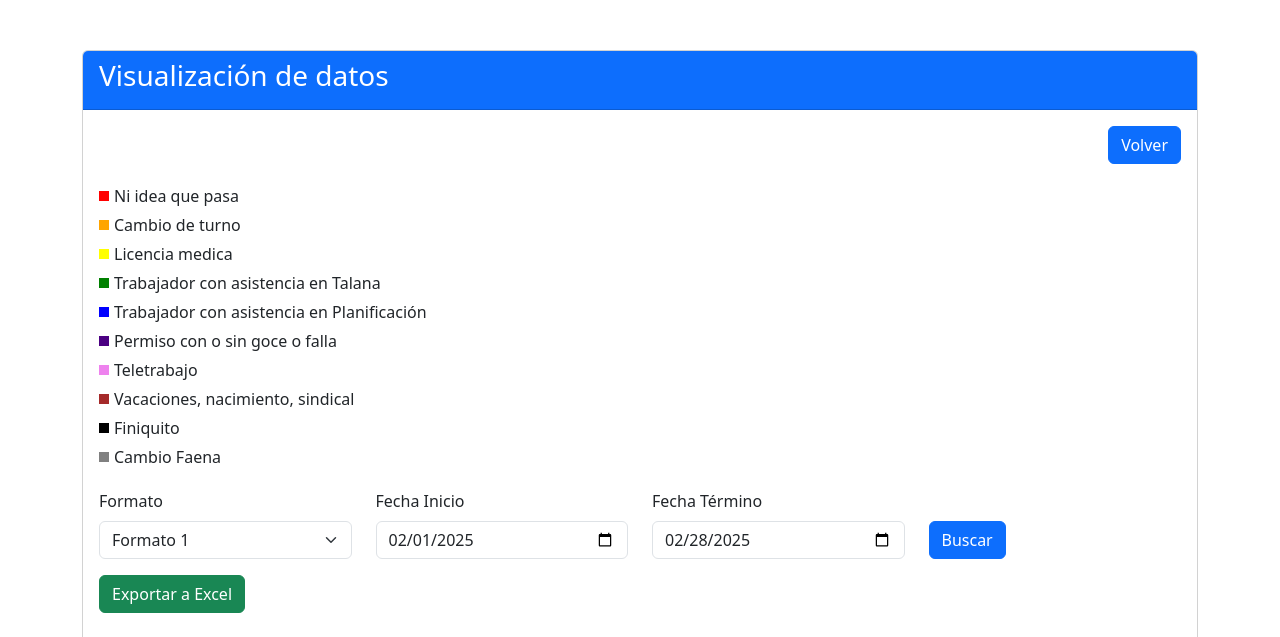
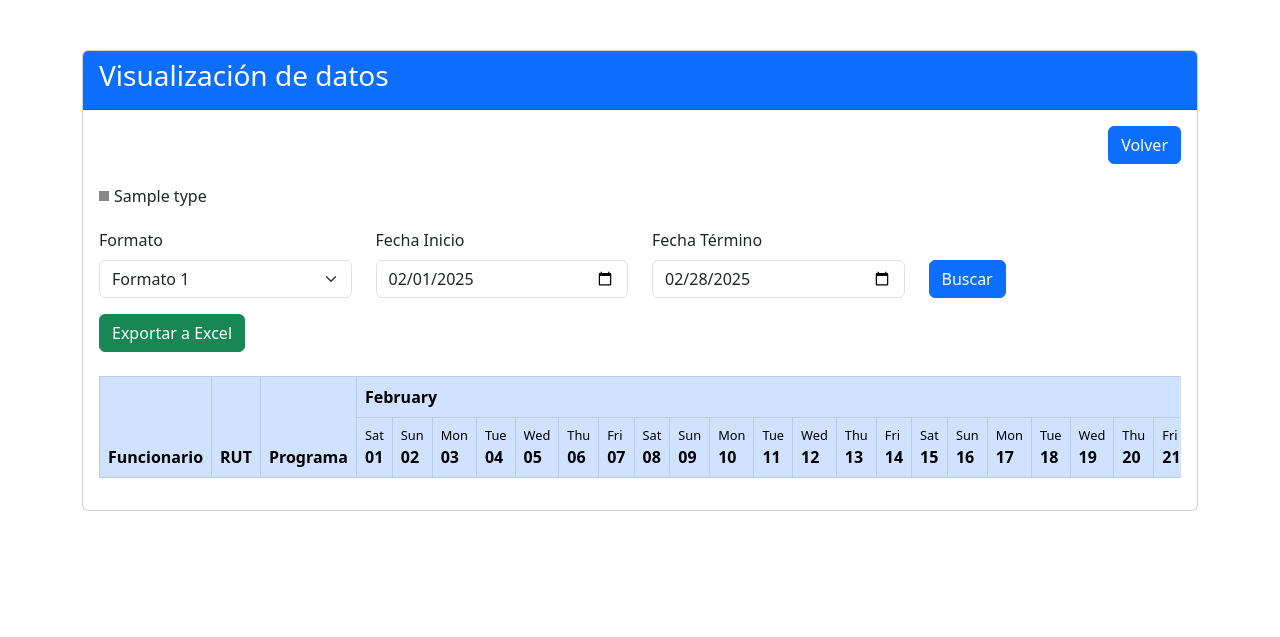
Before and after one commit to sickiqq/inputs, a PHP site: page /visualizar.php in a window 1280 px wide. Shown: the top 637 px of the page. After the commit the page ends 511 px from the top, so only its background shows below. Run offline with PHP 8.4, Linux system fonts and the light colour scheme; tables that the repository leaves empty or names only in its code hold one stand-in row (values such as "Sample post"); lists and menus that the app fills with data are empty.

Commit message:
tipos de eventos dinamicos

```diff
--- a/visualizar.php
+++ b/visualizar.php
@@ -65,7 +65,7 @@ function getEventsFromDatabase($conn, $fecha_inicio, $fecha_termino) {
 }
 
 // Función para generar la matriz de asistencia
-function generateAttendanceMatrix($datos, $events, $fecha_inicio, $fecha_termino) {
+function generateAttendanceMatrix($datos, $events, $fecha_inicio, $fecha_termino, $eventColors) {
     $attendance = [];
     $dates = [];
     $months = [];
@@ -122,7 +122,7 @@ function generateAttendanceMatrix($datos, $events, $fecha_inicio, $fecha_termino
 
         if (isset($attendance[$employee]) && isset($attendance[$employee]['days'][$date])) {
             $attendance[$employee]['days'][$date]['event'] = $eventType;
-            $attendance[$employee]['days'][$date]['eventColor'] = getEventColor($eventType);
+            $attendance[$employee]['days'][$date]['eventColor'] = getEventColor($eventType, $eventColors);
         } else {
             $unlinkedEvents[] = $event;
         }
@@ -141,21 +141,25 @@ function saveEvent($conn, $identificador, $nombre, $fecha, $event_type) {
     $stmt->close();
 }
 
+// Función para obtener el color asociado a un tipo de evento desde la base de datos
+function getEventColors($conn) {
+    $colors = [];
+    $sql = "SELECT nombre, color_html FROM event_types";
+    $result = $conn->query($sql);
+    if ($result->num_rows > 0) {
+        while ($row = $result->fetch_assoc()) {
+            $colors[$row['nombre']] = $row['color_html'];
+        }
+    }
+    return $colors;
+}
+
+// Obtener colores de eventos
+$eventColors = getEventColors($conn);
+
 // Función para obtener el color asociado a un tipo de evento
-function getEventColor($event_type) {
-    $colors = [
-        "Ni idea que pasa" => "#FF0000",
-        "Cambio de turno" => "#FFA500",
-        "Licencia medica" => "#FFFF00",
-        "Trabajador con asistencia en Talana" => "#008000",
-        "Trabajador con asistencia en Planificación" => "#0000FF",
-        "Permiso con o sin goce o falla" => "#4B0082",
-        "Teletrabajo" => "#EE82EE",
-        "Vacaciones, nacimiento, sindical" => "#A52A2A",
-        "Finiquito" => "#000000",
-        "Cambio Faena" => "#808080"
-    ];
-    return $colors[$event_type] ?? "#FFFFFF";
+function getEventColor($event_type, $eventColors) {
+    return $eventColors[$event_type] ?? "#FFFFFF";
 }
 
 $fecha_inicio = isset($_GET['fecha_inicio']) ? $_GET['fecha_inicio'] : date('Y-m-01');
@@ -188,7 +192,7 @@ if ($formato == '1') {
 }
 
 $events = getEventsFromDatabase($conn, $fecha_inicio, $fecha_termino);
-list($attendance, $dates, $months, $unlinkedEvents) = generateAttendanceMatrix($datos, $events, $fecha_inicio, $fecha_termino);
+list($attendance, $dates, $months, $unlinkedEvents) = generateAttendanceMatrix($datos, $events, $fecha_inicio, $fecha_termino, $eventColors);
 
 $conn->close();
 ?>
@@ -264,36 +268,11 @@ $conn->close();
         select option {
             color: black;
         }
-        select option[value="Ni idea que pasa"] {
-            color: #FF0000;
+        <?php foreach ($eventColors as $eventName => $color): ?>
+        select option[value="<?php echo $eventName; ?>"] {
+            color: <?php echo $color; ?>;
         }
-        select option[value="Cambio de turno"] {
-            color: #FFA500;
-        }
-        select option[value="Licencia medica"] {
-            color: #FFFF00;
-        }
-        select option[value="Trabajador con asistencia en Talana"] {
-            color: #008000;
-        }
-        select option[value="Trabajador con asistencia en Planificación"] {
-            color: #0000FF;
-        }
-        select option[value="Permiso con o sin goce o falla"] {
-            color: #4B0082;
-        }
-        select option[value="Teletrabajo"] {
-            color: #EE82EE;
-        }
-        select option[value="Vacaciones, nacimiento, sindical"] {
-            color: #A52A2A;
-        }
-        select option[value="Finiquito"] {
-            color: #000000;
-        }
-        select option[value="Cambio Faena"] {
-            color: #808080;
-        }
+        <?php endforeach; ?>
         .nowrap {
             white-space: nowrap;
         }
@@ -379,16 +358,9 @@ $conn->close();
                 </div>
 
                 <div class="legend">
-                    <div class="legend-item"><span class="event-color" style="background-color: #FF0000;"></span>Ni idea que pasa</div>
-                    <div class="legend-item"><span class="event-color" style="background-color: #FFA500;"></span>Cambio de turno</div>
-                    <div class="legend-item"><span class="event-color" style="background-color: #FFFF00;"></span>Licencia medica</div>
-                    <div class="legend-item"><span class="event-color" style="background-color: #008000;"></span>Trabajador con asistencia en Talana</div>
-                    <div class="legend-item"><span class="event-color" style="background-color: #0000FF;"></span>Trabajador con asistencia en Planificación</div>
-                    <div class="legend-item"><span class="event-color" style="background-color: #4B0082;"></span>Permiso con o sin goce o falla</div>
-                    <div class="legend-item"><span class="event-color" style="background-color: #EE82EE;"></span>Teletrabajo</div>
-                    <div class="legend-item"><span class="event-color" style="background-color: #A52A2A;"></span>Vacaciones, nacimiento, sindical</div>
-                    <div class="legend-item"><span class="event-color" style="background-color: #000000;"></span>Finiquito</div>
-                    <div class="legend-item"><span class="event-color" style="background-color: #808080;"></span>Cambio Faena</div>
+                    <?php foreach ($eventColors as $eventName => $color): ?>
+                    <div class="legend-item"><span class="event-color" style="background-color: <?php echo $color; ?>;"></span><?php echo $eventName; ?></div>
+                    <?php endforeach; ?>
                 </div>
 
                 <form method="get" action="visualizar.php">
@@ -451,12 +423,12 @@ $conn->close();
                                     <td class="nowrap"><?php echo escape($info['program']); ?></td>
                                     <?php foreach ($dates as $date): ?>
                                         <?php
-                                            $eventColor = isset($info['days'][$date]['event']) ? getEventColor($info['days'][$date]['event']) : '';
+                                            $eventColor = isset($info['days'][$date]['event']) ? getEventColor($info['days'][$date]['event'], $eventColors) : '';
                                             $noExitClass = isset($info['days'][$date]) && $info['days'][$date]['noExit'] ? 'no-exit' : '';
                                             $unlinkedEvent = array_filter($unlinkedEvents, function($event) use ($employee, $date) {
                                                 return $event['nombre'] === $employee && getDateOnly($event['fecha']) === $date;
                                             });
-                                            $unlinkedEventColor = !empty($unlinkedEvent) ? getEventColor(reset($unlinkedEvent)['event_type']) : '';
+                                            $unlinkedEventColor = !empty($unlinkedEvent) ? getEventColor(reset($unlinkedEvent)['event_type'], $eventColors) : '';
                                         ?>
                                         <td class="attendance-cell <?php echo $noExitClass; ?>" data-employee="<?php echo escape($employee); ?>" data-date="<?php echo escape($date); ?>" data-rut="<?php echo escape($info['rut']); ?>" data-event-type="<?php echo escape($info['days'][$date]['event'] ?? ''); ?>" style="background-color: <?php echo $eventColor ?: $unlinkedEventColor; ?>;">
                                             <?php if (isset($info['days'][$date])): ?>
@@ -492,21 +464,14 @@ $conn->close();
                         <label for="statusSelect" class="form-label">Estado</label>
                         <select class="form-select" id="statusSelect">
                             <option value="">Seleccionar estado</option>
-                            <option value="Ni idea que pasa">Ni idea que pasa</option>
-                            <option value="Cambio de turno">Cambio de turno</option>
-                            <option value="Licencia medica">Licencia medica</option>
-                            <option value="Trabajador con asistencia en Talana">Trabajador con asistencia en Talana</option>
-                            <option value="Trabajador con asistencia en Planificación">Trabajador con asistencia en Planificación</option>
-                            <option value="Permiso con o sin goce o falla">Permiso con o sin goce o falla</option>
-                            <option value="Teletrabajo">Teletrabajo</option>
-                            <option value="Vacaciones, nacimiento, sindical">Vacaciones, nacimiento, sindical</option>
-                            <option value="Finiquito">Finiquito</option>
-                            <option value="Cambio Faena">Cambio Faena</option>
+                            <?php foreach ($eventColors as $eventName => $color): ?>
+                            <option value="<?php echo $eventName; ?>"><?php echo $eventName; ?></option>
+                            <?php endforeach; ?>
                         </select>
                     </div>
                 </div>
                 <div class="modal-footer">
-                    <button type="button" class="btn btn-secondary" data-bs-dismiss="modal">Cerrar</button>
+                    <!-- <button type="button" class="btn btn-secondary" data-bs-dismiss="modal">Cerrar</button> -->
                     <button type="button" class="btn btn-primary" id="saveButton">Guardar</button>
                     <button type="button" class="btn btn-danger" id="deleteButton">Eliminar</button>
                 </div>
```
Also changed, not shown: export_excel.php (+21 -17 lines).
